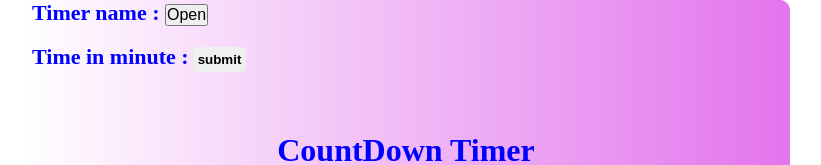
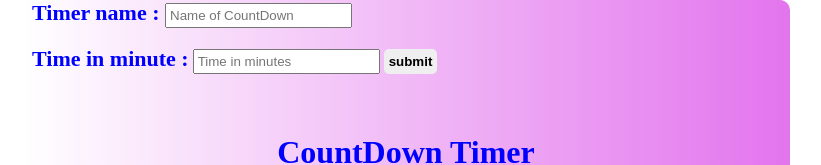
Before and after one commit to pradeep275202/mini_project, a plain HTML site: page countDown timer/index.html in a window 1280 px wide. Shown: the top 165 px of the page, without its empty margins (234-1055 px from the left). Drawn offline with Linux system fonts and the light colour scheme.

Commit message:
23-oct-all-work

```diff
--- a/countDown timer/index.html
+++ b/countDown timer/index.html
@@ -10,19 +10,18 @@
     <div class="main-container">
       <div class="second-container">
         <label class="name">Timer name : </label>
+        <input
+          class="input"
+          type="text"
+          id="user_name"
+          placeholder="Name of CountDown"
+        />
 
-        <button id="openPopup">Open</button>
-        <div class="popup" id="popup">
-          <div class="popup-content">
-            <span class="close" id="closePopup">&times;</span>
-            <h3></h3>
-            <input type="text" placeholder="Timer Name" />
-            <button>Submit</button>
-          </div>
-        </div>
 
-        <br /><br />
-        <label class="name" for="">Time in minute :</label>
+
+
+
+
 
         <!-- <button id="openPopup">Open</button>
         <div class="popup" id="popup">
@@ -33,6 +32,15 @@
             <button>Submit</button>
           </div>
         </div> -->
+
+        <br /><br />
+        <label class="name" for="">Time in minute :</label>
+        <input
+          type="number"
+          id="time1"
+          class="input"
+          placeholder="Time in minutes"
+        />
 
         <button class="submit" id="submit-time">submit</button>
         <div>
```
